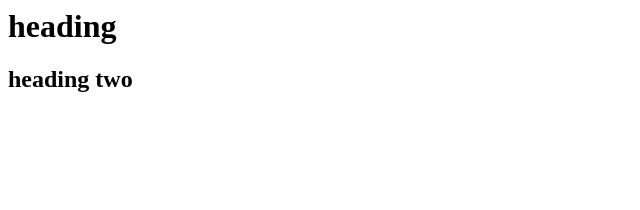
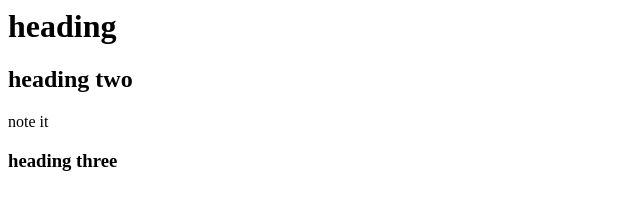
Before and after one commit to JANESTERN/git3, a plain HTML site: page index.html in a window 1280 px wide. Shown: the whole page, without its empty margins (0-640 px from the left). Drawn offline with Linux system fonts and the light colour scheme.

Commit message:
added a heading

```diff
--- a/index.html
+++ b/index.html
@@ -1,2 +1,6 @@
 <h1>heading</h1>
 <h2> heading two </h2>
+<p>note it</p>
+<h3>
+    heading three
+</h3>
```
